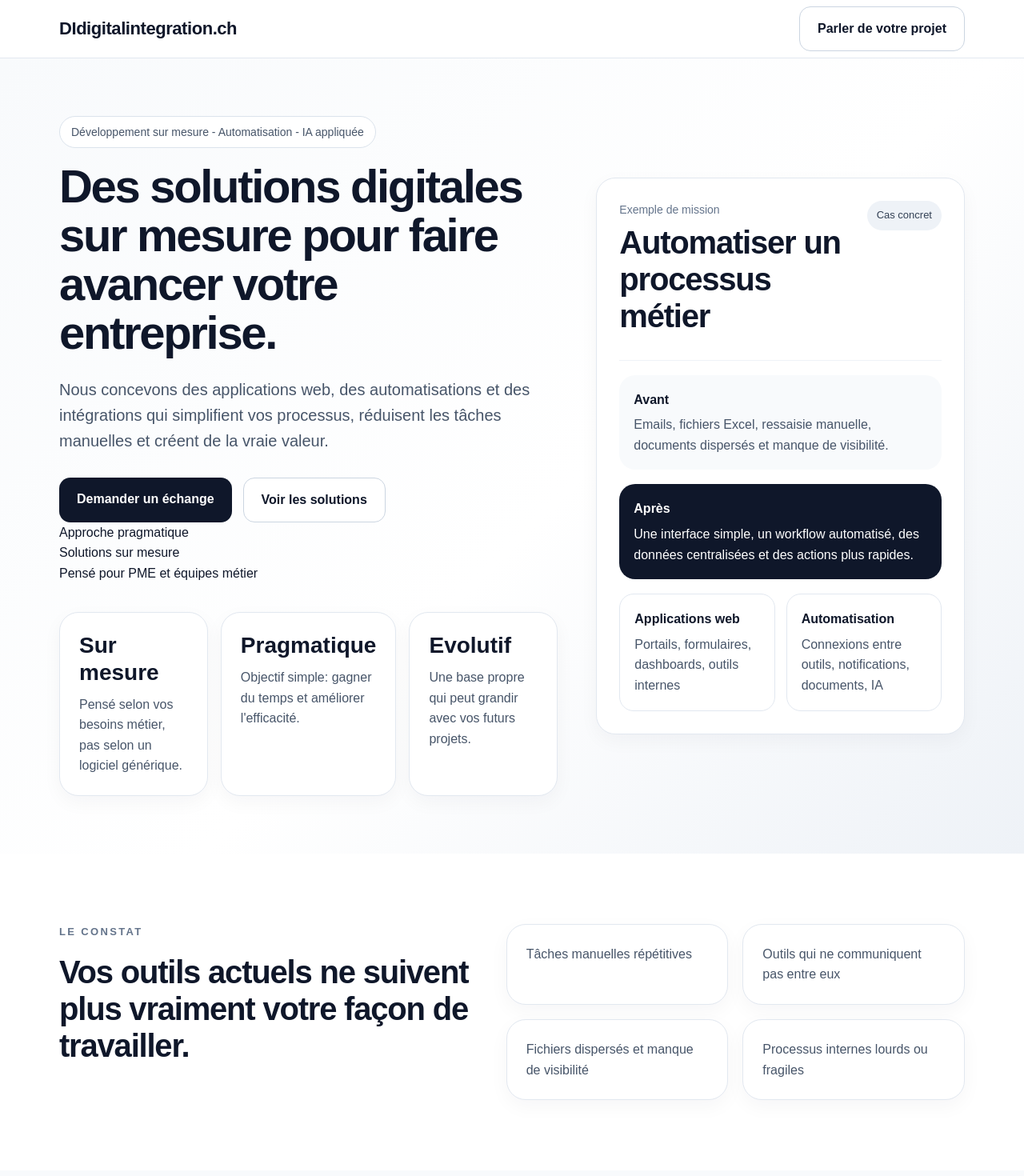
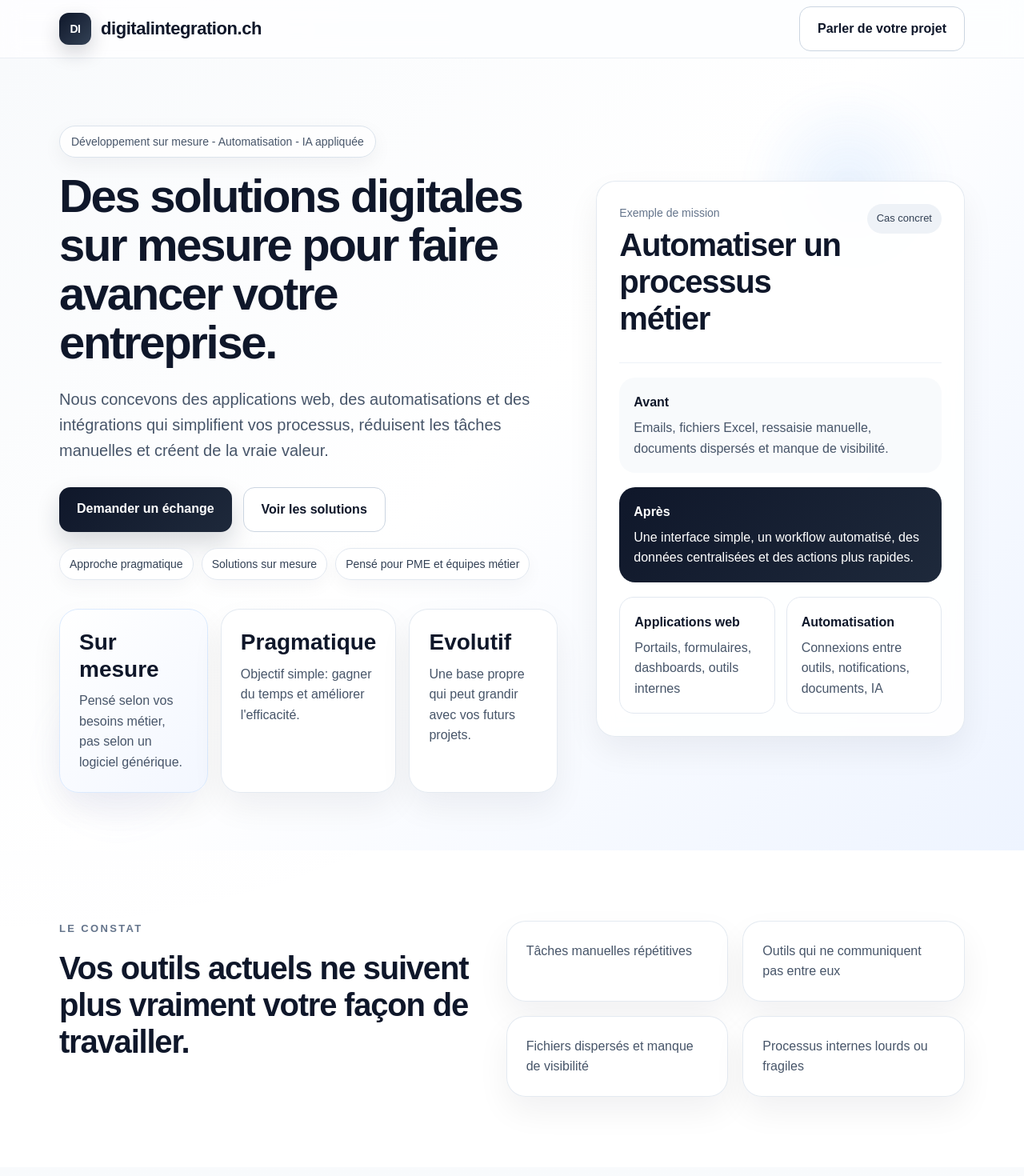
Before and after one commit to bliss46/digitalintegration, a Next.js app: page / in a window 1280 px wide. Shown: the top 1470 px of the page at 80% size. Built offline with nearby package versions, Linux system fonts and the light colour scheme.

Commit message:
Update globals.css

```diff
--- a/app/globals.css
+++ b/app/globals.css
@@ -10,7 +10,10 @@ body {
   margin: 0;
   font-family: Arial, Helvetica, sans-serif;
   color: #0f172a;
-  background: #ffffff;
+  background:
+    radial-gradient(circle at top left, rgba(120, 119, 198, 0.08), transparent 28%),
+    radial-gradient(circle at top right, rgba(56, 189, 248, 0.08), transparent 25%),
+    #ffffff;
   line-height: 1.6;
 }
 
@@ -31,8 +34,9 @@ main {
 }
 
 .topbar {
-  border-bottom: 1px solid #e2e8f0;
-  background: #ffffff;
+  border-bottom: 1px solid rgba(226, 232, 240, 0.7);
+  background: rgba(255, 255, 255, 0.82);
+  backdrop-filter: blur(12px);
   position: sticky;
   top: 0;
   z-index: 20;
@@ -46,17 +50,61 @@ main {
 }
 
 .brand {
+  display: inline-flex;
+  align-items: center;
+  gap: 12px;
   font-size: 22px;
   font-weight: 700;
   letter-spacing: -0.02em;
 }
 
+.brand-mark {
+  width: 40px;
+  height: 40px;
+  border-radius: 12px;
+  display: inline-flex;
+  align-items: center;
+  justify-content: center;
+  background: linear-gradient(135deg, #0f172a 0%, #334155 100%);
+  color: #ffffff;
+  font-size: 14px;
+  font-weight: 700;
+  box-shadow: 0 10px 24px rgba(15, 23, 42, 0.18);
+}
+
 .hero {
-  background: linear-gradient(135deg, #f8fafc 0%, #ffffff 55%, #eef2f7 100%);
-  padding: 72px 0;
+  position: relative;
+  overflow: hidden;
+  background: linear-gradient(135deg, #f8fafc 0%, #ffffff 48%, #eef4ff 100%);
+  padding: 84px 0 72px;
+}
+
+.hero-orb {
+  position: absolute;
+  border-radius: 999px;
+  filter: blur(12px);
+  opacity: 0.55;
+  pointer-events: none;
+}
+
+.hero-orb-1 {
+  width: 260px;
+  height: 260px;
+  background: radial-gradient(circle, rgba(96, 165, 250, 0.24), transparent 70%);
+  top: 30px;
+  right: 7%;
+}
+
+.hero-orb-2 {
+  width: 220px;
+  height: 220px;
+  background: radial-gradient(circle, rgba(129, 140, 248, 0.18), transparent 70%);
+  bottom: 10px;
+  left: 3%;
 }
 
 .hero-grid {
+  position: relative;
   display: grid;
   grid-template-columns: 1.15fr 0.85fr;
   gap: 48px;
@@ -68,10 +116,11 @@ main {
   padding: 8px 14px;
   border: 1px solid #dbe3ec;
   border-radius: 999px;
-  background: #ffffff;
+  background: rgba(255, 255, 255, 0.8);
   color: #475569;
   font-size: 14px;
   margin-bottom: 18px;
+  box-shadow: 0 8px 24px rgba(15, 23, 42, 0.05);
 }
 
 h1 {
@@ -112,6 +161,23 @@ p {
   margin-top: 30px;
 }
 
+.hero-trust {
+  display: flex;
+  gap: 10px;
+  flex-wrap: wrap;
+  margin-top: 20px;
+}
+
+.trust-item {
+  padding: 8px 12px;
+  border-radius: 999px;
+  background: rgba(255, 255, 255, 0.9);
+  border: 1px solid #e2e8f0;
+  color: #334155;
+  font-size: 14px;
+  box-shadow: 0 8px 22px rgba(15, 23, 42, 0.04);
+}
+
 .btn {
   display: inline-block;
   padding: 14px 22px;
@@ -125,18 +191,19 @@ p {
 }
 
 .btn-dark {
-  background: #0f172a;
+  background: linear-gradient(135deg, #0f172a 0%, #1e293b 100%);
   color: #ffffff;
+  box-shadow: 0 14px 30px rgba(15, 23, 42, 0.16);
 }
 
 .btn-light {
-  background: #ffffff;
+  background: rgba(255, 255, 255, 0.9);
   color: #0f172a;
   border: 1px solid #cbd5e1;
 }
 
 .btn-outline {
-  background: #ffffff;
+  background: rgba(255, 255, 255, 0.9);
   color: #0f172a;
   border: 1px solid #cbd5e1;
 }
@@ -152,11 +219,21 @@ p {
 }
 
 .card {
-  background: #ffffff;
-  border: 1px solid #e2e8f0;
+  background: rgba(255, 255, 255, 0.9);
+  border: 1px solid rgba(226, 232, 240, 0.9);
   border-radius: 24px;
   padding: 24px;
-  box-shadow: 0 8px 24px rgba(15, 23, 42, 0.04);
+  box-shadow: 0 18px 40px rgba(15, 23, 42, 0.06);
+}
+
+.hover-card {
+  transition: transform 0.2s ease, box-shadow 0.2s ease, border-color 0.2s ease;
+}
+
+.hover-card:hover {
+  transform: translateY(-3px);
+  box-shadow: 0 22px 44px rgba(15, 23, 42, 0.09);
+  border-color: #cbd5e1;
 }
 
 .small-card h3 {
@@ -165,6 +242,11 @@ p {
 
 .small-card p {
   margin-top: 8px;
+}
+
+.accent-card {
+  background: linear-gradient(135deg, #ffffff 0%, #f3f7ff 100%);
+  border-color: #dbeafe;
 }
 
 .stats {
@@ -176,6 +258,8 @@ p {
 
 .case-card {
   padding: 28px;
+  background: rgba(255, 255, 255, 0.88);
+  backdrop-filter: blur(10px);
 }
 
 .case-header {
@@ -213,7 +297,7 @@ p {
 }
 
 .case-after {
-  background: #0f172a;
+  background: linear-gradient(135deg, #0f172a 0%, #1e293b 100%);
 }
 
 .case-after strong,
@@ -236,6 +320,7 @@ p {
   border: 1px solid #e2e8f0;
   border-radius: 18px;
   padding: 18px;
+  background: #ffffff;
 }
 
 .mini-card p {
@@ -247,7 +332,7 @@ p {
 }
 
 .section-alt {
-  background: #f8fafc;
+  background: linear-gradient(180deg, #f8fafc 0%, #ffffff 100%);
 }
 
 .section-label {
@@ -296,8 +381,22 @@ p {
   margin-top: 10px;
 }
 
+.service-card {
+  position: relative;
+  overflow: hidden;
+}
+
+.service-dot {
+  width: 12px;
+  height: 12px;
+  border-radius: 999px;
+  background: linear-gradient(135deg, #60a5fa 0%, #818cf8 100%);
+  margin-bottom: 16px;
+  box-shadow: 0 0 0 8px rgba(96, 165, 250, 0.12);
+}
+
 .dark-section {
-  background: #0f172a;
+  background: linear-gradient(135deg, #0f172a 0%, #111827 100%);
   color: #ffffff;
 }
 
@@ -325,7 +424,7 @@ p {
 }
 
 .soft-card {
-  background: #f8fafc;
+  background: linear-gradient(135deg, #f8fafc 0%, #ffffff 100%);
 }
 
 .contact-section {
@@ -333,10 +432,11 @@ p {
 }
 
 .contact-box {
-  background: #020617;
+  background: linear-gradient(135deg, #020617 0%, #111827 100%);
   color: #ffffff;
   border-radius: 30px;
   padding: 52px;
+  box-shadow: 0 28px 60px rgba(2, 6, 23, 0.22);
 }
 
 .contact-box h2,
@@ -394,4 +494,8 @@ p {
   .hero {
     padding: 54px 0;
   }
+
+  .brand {
+    font-size: 18px;
+  }
 }
```
